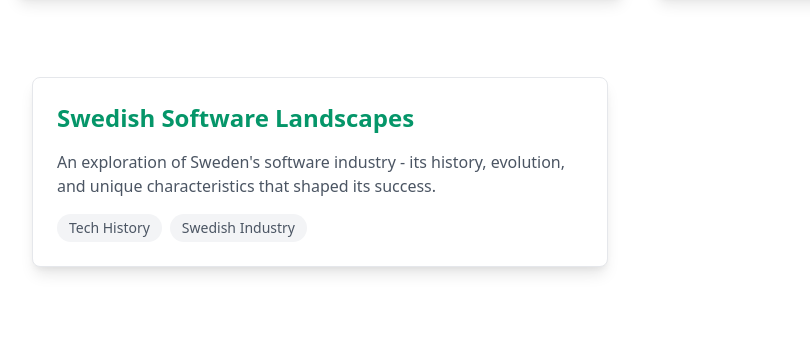
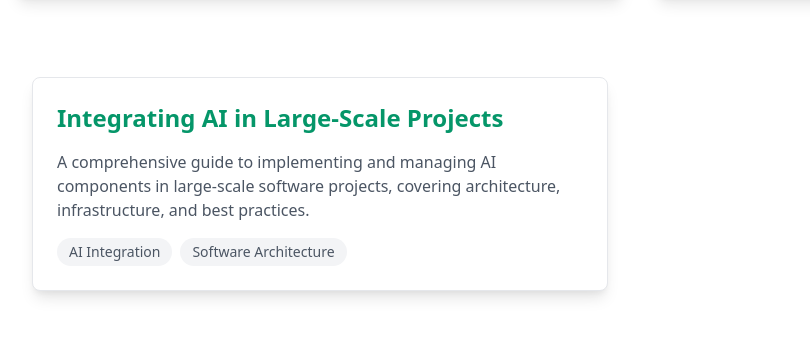
Before and after one commit to peterswenson/starter, a plain HTML site: page main.html in a window 1280 px wide. Shown: the part 963-1304 px from the top of the page, 0-810 px from the left. Drawn offline with nearby package versions, Linux system fonts and the light colour scheme.

Commit message:
Update main.html to reference new AI Integration Guide

```diff
--- a/main.html
+++ b/main.html
@@ -137,13 +137,13 @@ p, span {
 
     <!-- Writing Section -->
     <section class="container mx-auto px-4 py-12">
-        <a href="SweSoftwareLandscapes.html" class="rounded-lg p-6 shadow-lg border block"
+        <a href="ai-integration-guide.html" class="rounded-lg p-6 shadow-lg border block"
              style="background-color: var(--card-bg); border-color: var(--card-border); text-decoration: none;">
-            <h2 class="text-2xl font-bold mb-4">Swedish Software Landscapes</h2>
-            <p style="color: var(--text-secondary);">An exploration of Sweden's software industry - its history, evolution, and unique characteristics that shaped its success.</p>
+            <h2 class="text-2xl font-bold mb-4">Integrating AI in Large-Scale Projects</h2>
+            <p style="color: var(--text-secondary);">A comprehensive guide to implementing and managing AI components in large-scale software projects, covering architecture, infrastructure, and best practices.</p>
             <div class="flex items-center space-x-2 mt-4">
-                <span class="px-3 py-1 rounded-full text-sm" style="background-color: var(--bg-secondary);">Tech History</span>
-                <span class="px-3 py-1 rounded-full text-sm" style="background-color: var(--bg-secondary);">Swedish Industry</span>
+                <span class="px-3 py-1 rounded-full text-sm" style="background-color: var(--bg-secondary);">AI Integration</span>
+                <span class="px-3 py-1 rounded-full text-sm" style="background-color: var(--bg-secondary);">Software Architecture</span>
             </div>
         </a>
     </section>
```
